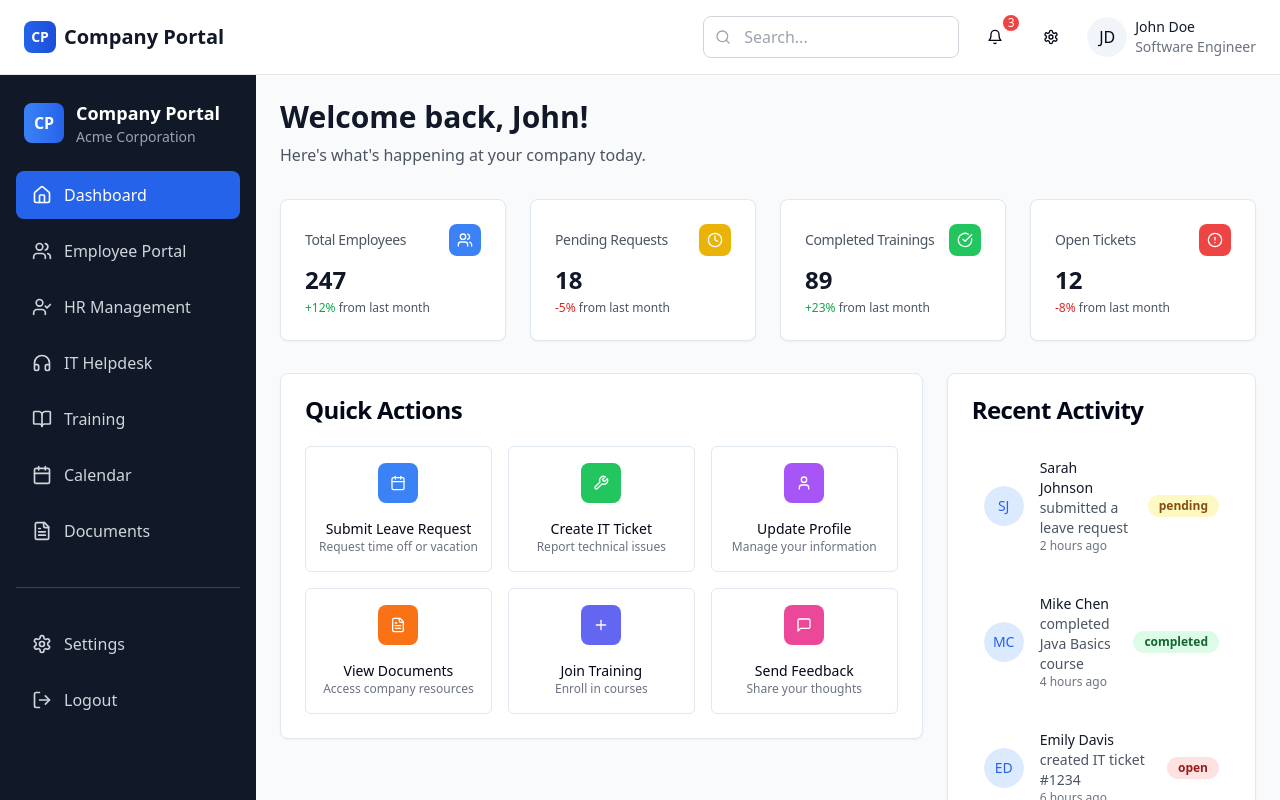
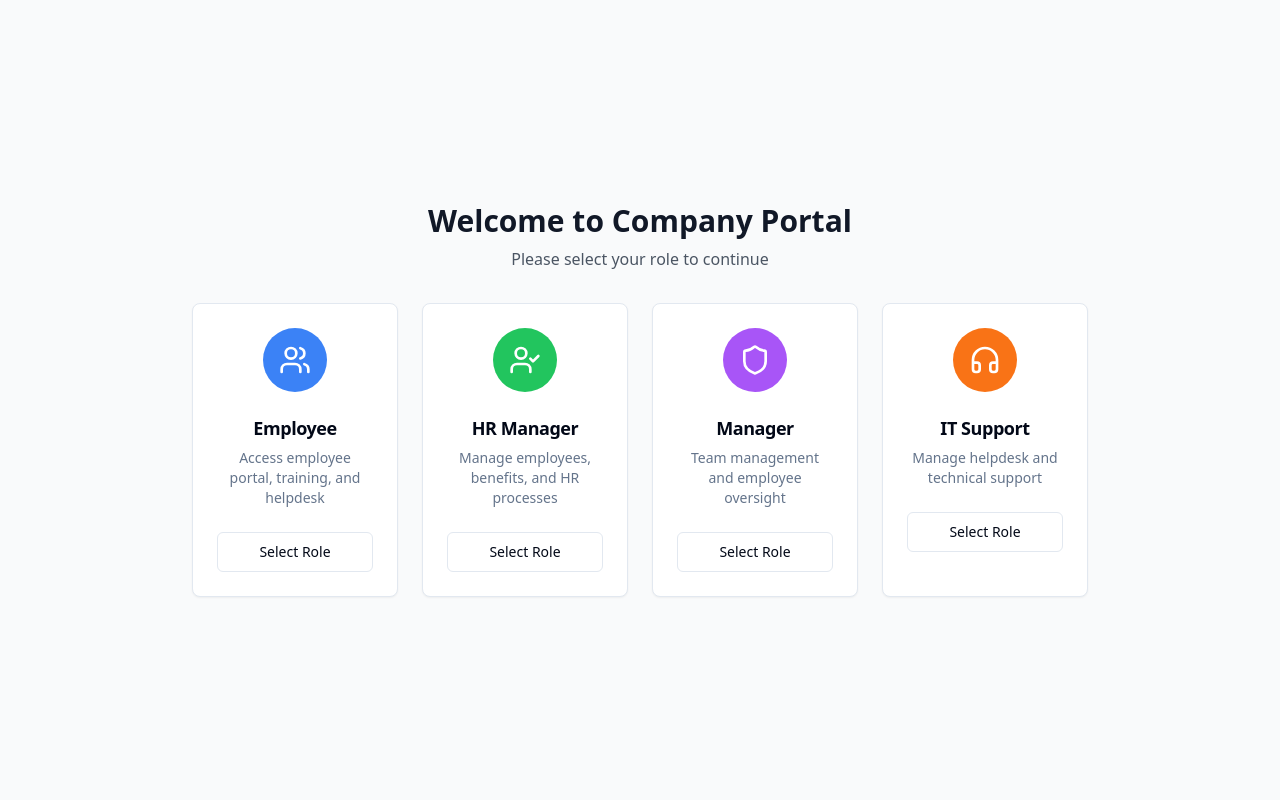
Before and after one commit to Spandana-Birkur/team-hub-unified-portal, a React (Vite) app: page / in a window 1280 px wide. Shown: the top 800 px of the page. Built offline with nearby package versions, Linux system fonts and the light colour scheme.

Commit message:
Implement role-based navigation
Implement a basic role-based access control system using local storage to show/hide navigation items based on the user's selected role.

```diff
--- a/src/App.tsx
+++ b/src/App.tsx
@@ -4,8 +4,10 @@ import { Toaster as Sonner } from "@/components/ui/sonner";
 import { TooltipProvider } from "@/components/ui/tooltip";
 import { QueryClient, QueryClientProvider } from "@tanstack/react-query";
 import { BrowserRouter, Routes, Route } from "react-router-dom";
+import { RoleProvider, useRole } from "@/contexts/RoleContext";
 import CompanyHeader from "./components/CompanyHeader";
 import CompanySidebar from "./components/CompanySidebar";
+import RoleSelector from "./components/RoleSelector";
 import Dashboard from "./pages/Dashboard";
 import EmployeePortal from "./pages/EmployeePortal";
 import HRManagement from "./pages/HRManagement";
@@ -15,12 +17,14 @@ import NotFound from "./pages/NotFound";
 
 const queryClient = new QueryClient();
 
-const App = () => (
-  <QueryClientProvider client={queryClient}>
-    <TooltipProvider>
-      <Toaster />
-      <Sonner />
-      <BrowserRouter>
+const AppContent = () => {
+  const { userRole } = useRole();
+
+  if (!userRole) {
+    return <RoleSelector />;
+  }
+
+  return (
     <div className="min-h-screen bg-gray-50">
       <CompanyHeader />
       <div className="flex">
@@ -37,6 +41,18 @@ const App = () => (
         </main>
       </div>
     </div>
+  );
+};
+
+const App = () => (
+  <QueryClientProvider client={queryClient}>
+    <TooltipProvider>
+      <Toaster />
+      <Sonner />
+      <BrowserRouter>
+        <RoleProvider>
+          <AppContent />
+        </RoleProvider>
       </BrowserRouter>
     </TooltipProvider>
   </QueryClientProvider>
--- a/src/components/CompanySidebar.tsx
+++ b/src/components/CompanySidebar.tsx
@@ -1,6 +1,7 @@
 
 import React from 'react';
 import { NavLink } from 'react-router-dom';
+import { useRole } from '@/contexts/RoleContext';
 import {
   Home,
   Users,
@@ -12,22 +13,32 @@ import {
   Settings,
   LogOut
 } from 'lucide-react';
+import { Button } from '@/components/ui/button';
 
 const CompanySidebar = () => {
+  const { userRole, setUserRole, hasAccess } = useRole();
+
   const navItems = [
-    { to: '/', icon: Home, label: 'Dashboard' },
-    { to: '/employee', icon: Users, label: 'Employee Portal' },
-    { to: '/hr', icon: UserCheck, label: 'HR Management' },
-    { to: '/helpdesk', icon: Headphones, label: 'IT Helpdesk' },
-    { to: '/training', icon: BookOpen, label: 'Training' },
-    { to: '/calendar', icon: Calendar, label: 'Calendar' },
-    { to: '/documents', icon: FileText, label: 'Documents' },
+    { to: '/', icon: Home, label: 'Dashboard', roles: ['employee', 'hr', 'manager', 'it'] },
+    { to: '/employee', icon: Users, label: 'Employee Portal', roles: ['employee', 'hr', 'manager'] },
+    { to: '/hr', icon: UserCheck, label: 'HR Management', roles: ['hr', 'manager'] },
+    { to: '/helpdesk', icon: Headphones, label: 'IT Helpdesk', roles: ['employee', 'hr', 'manager', 'it'] },
+    { to: '/training', icon: BookOpen, label: 'Training', roles: ['employee', 'hr', 'manager'] },
+    { to: '/calendar', icon: Calendar, label: 'Calendar', roles: ['employee', 'hr', 'manager', 'it'] },
+    { to: '/documents', icon: FileText, label: 'Documents', roles: ['employee', 'hr', 'manager', 'it'] },
   ];
 
   const bottomNavItems = [
-    { to: '/settings', icon: Settings, label: 'Settings' },
-    { to: '/logout', icon: LogOut, label: 'Logout' },
+    { to: '/settings', icon: Settings, label: 'Settings', roles: ['employee', 'hr', 'manager', 'it'] },
   ];
+
+  const handleLogout = () => {
+    setUserRole(null);
+  };
+
+  // Filter navigation items based on user role
+  const visibleNavItems = navItems.filter(item => hasAccess(item.roles as any));
+  const visibleBottomNavItems = bottomNavItems.filter(item => hasAccess(item.roles as any));
 
   return (
     <div className="bg-gray-900 text-white w-64 min-h-screen flex flex-col">
@@ -39,13 +50,16 @@ const CompanySidebar = () => {
           <div>
             <h2 className="font-bold text-lg">Company Portal</h2>
             <p className="text-gray-400 text-sm">Acme Corporation</p>
+            {userRole && (
+              <p className="text-blue-400 text-xs capitalize">{userRole} Access</p>
+            )}
           </div>
         </div>
       </div>
 
       <nav className="flex-1 px-4">
         <ul className="space-y-2">
-          {navItems.map((item) => (
+          {visibleNavItems.map((item) => (
             <li key={item.to}>
               <NavLink
                 to={item.to}
@@ -66,7 +80,7 @@ const CompanySidebar = () => {
 
         <div className="mt-8 pt-8 border-t border-gray-700">
           <ul className="space-y-2">
-            {bottomNavItems.map((item) => (
+            {visibleBottomNavItems.map((item) => (
               <li key={item.to}>
                 <NavLink
                   to={item.to}
@@ -77,6 +91,16 @@ const CompanySidebar = () => {
                 </NavLink>
               </li>
             ))}
+            <li>
+              <Button
+                onClick={handleLogout}
+                variant="ghost"
+                className="flex items-center space-x-3 px-4 py-3 rounded-lg text-gray-300 hover:bg-gray-800 hover:text-white transition-colors w-full justify-start"
+              >
+                <LogOut className="w-5 h-5" />
+                <span>Logout</span>
+              </Button>
+            </li>
           </ul>
         </div>
       </nav>
--- /dev/null
+++ b/src/components/RoleSelector.tsx
@@ -0,0 +1,77 @@
+
+import React from 'react';
+import { useRole } from '@/contexts/RoleContext';
+import { Card, CardContent, CardDescription, CardHeader, CardTitle } from '@/components/ui/card';
+import { Button } from '@/components/ui/button';
+import { Users, UserCheck, Shield, Headphones } from 'lucide-react';
+
+const RoleSelector = () => {
+  const { setUserRole } = useRole();
+
+  const roles = [
+    {
+      id: 'employee' as const,
+      title: 'Employee',
+      description: 'Access employee portal, training, and helpdesk',
+      icon: Users,
+      color: 'bg-blue-500'
+    },
+    {
+      id: 'hr' as const,
+      title: 'HR Manager',
+      description: 'Manage employees, benefits, and HR processes',
+      icon: UserCheck,
+      color: 'bg-green-500'
+    },
+    {
+      id: 'manager' as const,
+      title: 'Manager',
+      description: 'Team management and employee oversight',
+      icon: Shield,
+      color: 'bg-purple-500'
+    },
+    {
+      id: 'it' as const,
+      title: 'IT Support',
+      description: 'Manage helpdesk and technical support',
+      icon: Headphones,
+      color: 'bg-orange-500'
+    }
+  ];
+
+  return (
+    <div className="min-h-screen bg-gray-50 flex items-center justify-center p-4">
+      <div className="w-full max-w-4xl">
+        <div className="text-center mb-8">
+          <h1 className="text-3xl font-bold text-gray-900 mb-2">Welcome to Company Portal</h1>
+          <p className="text-gray-600">Please select your role to continue</p>
+        </div>
+
+        <div className="grid grid-cols-1 md:grid-cols-2 lg:grid-cols-4 gap-6">
+          {roles.map((role) => (
+            <Card key={role.id} className="hover:shadow-lg transition-shadow cursor-pointer">
+              <CardHeader className="text-center">
+                <div className={`w-16 h-16 ${role.color} rounded-full flex items-center justify-center mx-auto mb-4`}>
+                  <role.icon className="w-8 h-8 text-white" />
+                </div>
+                <CardTitle className="text-lg">{role.title}</CardTitle>
+                <CardDescription className="text-sm">{role.description}</CardDescription>
+              </CardHeader>
+              <CardContent>
+                <Button
+                  onClick={() => setUserRole(role.id)}
+                  className="w-full"
+                  variant="outline"
+                >
+                  Select Role
+                </Button>
+              </CardContent>
+            </Card>
+          ))}
+        </div>
+      </div>
+    </div>
+  );
+};
+
+export default RoleSelector;
--- /dev/null
+++ b/src/contexts/RoleContext.tsx
@@ -0,0 +1,52 @@
+
+import React, { createContext, useContext, useState, useEffect } from 'react';
+
+type UserRole = 'employee' | 'hr' | 'manager' | 'it' | null;
+
+interface RoleContextType {
+  userRole: UserRole;
+  setUserRole: (role: UserRole) => void;
+  hasAccess: (requiredRoles: UserRole[]) => boolean;
+}
+
+const RoleContext = createContext<RoleContextType | undefined>(undefined);
+
+export const useRole = () => {
+  const context = useContext(RoleContext);
+  if (context === undefined) {
+    throw new Error('useRole must be used within a RoleProvider');
+  }
+  return context;
+};
+
+export const RoleProvider: React.FC<{ children: React.ReactNode }> = ({ children }) => {
+  const [userRole, setUserRoleState] = useState<UserRole>(null);
+
+  // Load role from localStorage on mount
+  useEffect(() => {
+    const savedRole = localStorage.getItem('userRole') as UserRole;
+    if (savedRole) {
+      setUserRoleState(savedRole);
+    }
+  }, []);
+
+  // Save role to localStorage when it changes
+  const setUserRole = (role: UserRole) => {
+    setUserRoleState(role);
+    if (role) {
+      localStorage.setItem('userRole', role);
+    } else {
+      localStorage.removeItem('userRole');
+    }
+  };
+
+  const hasAccess = (requiredRoles: UserRole[]) => {
+    return userRole ? requiredRoles.includes(userRole) : false;
+  };
+
+  return (
+    <RoleContext.Provider value={{ userRole, setUserRole, hasAccess }}>
+      {children}
+    </RoleContext.Provider>
+  );
+};
```
Lines whose indentation alone changed are shown as unchanged.
